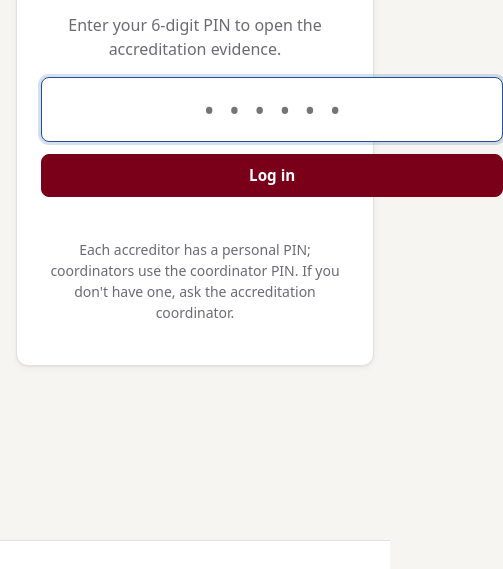
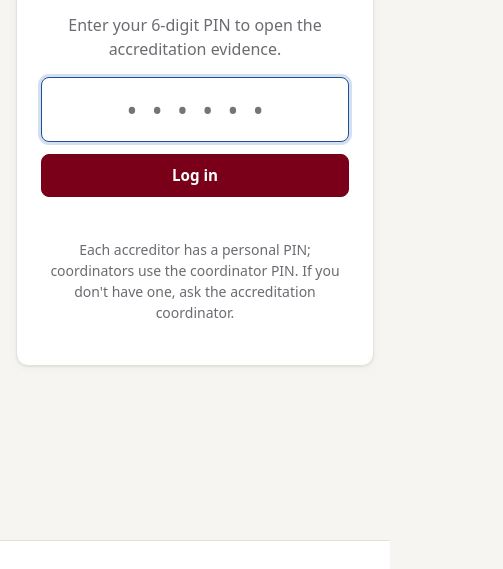
Before and after one commit to m1kels0n/AccrePortal, a plain HTML site: page web/index.html in a window 390 px wide. Shown: the part 275-844 px from the top of the page, 503 px wide, since content can reach past the window. Drawn offline with Linux system fonts and the light colour scheme.

Commit message:
Keep the PIN box inside the login card on phones
The login form's grid column grew to the PIN input's natural width
(about 366px with the large spaced digits), pushing the box and the
Log in button past the edge of a 360px screen.

Co-Authored-By: Claude Opus 5.5 <noreply@anthropic.com>

```diff
--- a/web/css/styles.css
+++ b/web/css/styles.css
@@ -139,6 +139,7 @@ main { flex: 1; padding-block: 16px 32px; outline: none; }
 .login-logos { display: flex; justify-content: center; gap: 10px; margin-bottom: 8px; }
 .login-logos img { width: 64px; height: 64px; object-fit: contain; }
 .pin-input {
+  width: 100%; /* fill the card, never its natural (wider than a phone) size */
   font: inherit; font-size: 1.8rem !important; letter-spacing: .5em; text-align: center; font-variant-numeric: tabular-nums;
   padding: 10px 12px 10px calc(12px + .5em) !important;
 }
@@ -368,6 +369,7 @@ mark { background: color-mix(in srgb, var(--accent) 45%, #fff); color: inherit;
 
 /* Forms (login, admin) */
 .form { display: grid; gap: 12px; margin-top: 12px; }
+.form > * { min-width: 0; } /* let form rows shrink to fit narrow screens */
 .form input, .form select { font: inherit; font-weight: 400; padding: 10px 12px; border: 1.5px solid var(--line); border-radius: 8px; background: #fff; }
 .form input:focus { border-color: var(--secondary); outline: none; box-shadow: 0 0 0 3px color-mix(in srgb, var(--secondary) 18%, transparent); }
 .plain { margin: 0; padding-left: 18px; }
```
